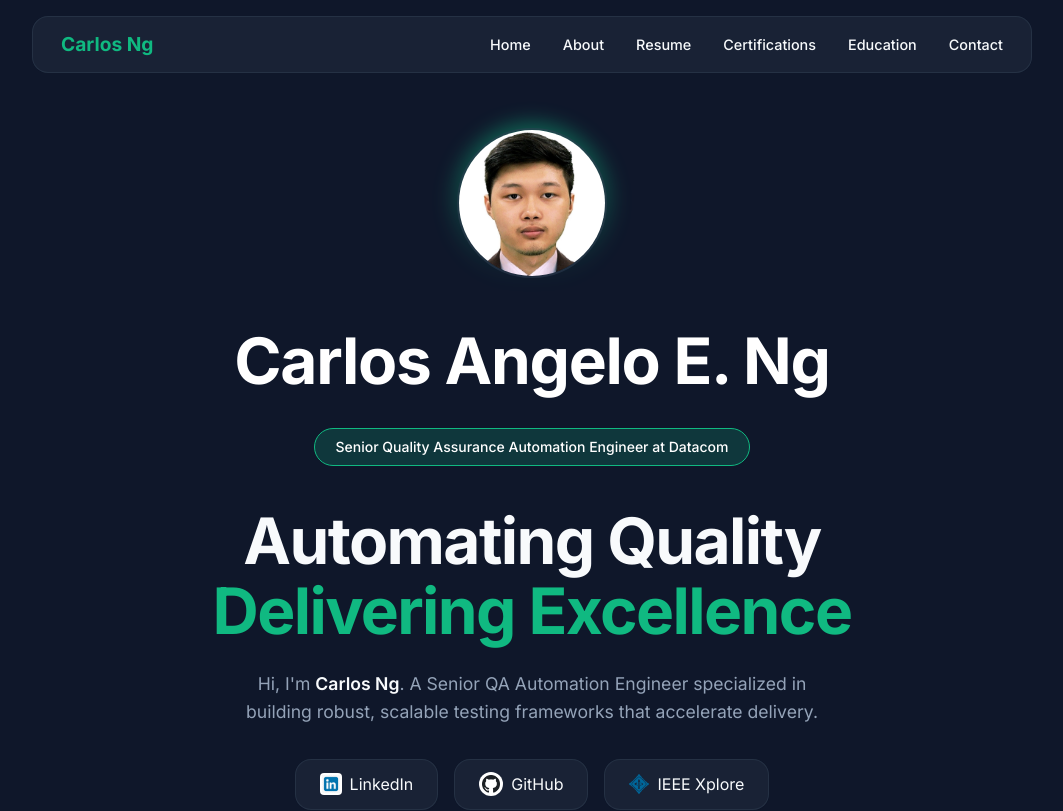
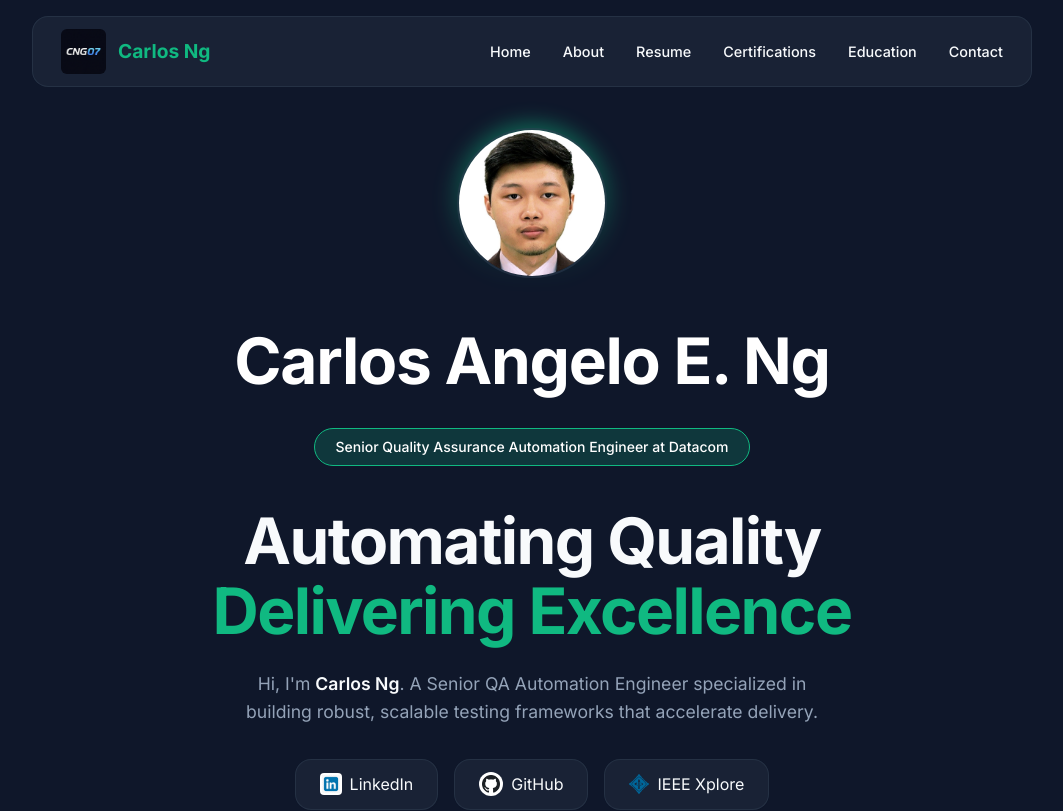
Before and after one commit to cng07/carlosng07, a React (Vite) app: page / in a window 1280 px wide. Shown: the top 811 px of the page, without its empty margins (108-1171 px from the left). Built offline with nearby package versions, Linux system fonts and the light colour scheme; no server answers.

Commit message:
Update logo

```diff
--- a/index.html
+++ b/index.html
@@ -1,13 +1,16 @@
 <!DOCTYPE html>
 <html lang="en">
+
 <head>
   <meta charset="UTF-8">
-  <link rel="icon" href="/favicon.ico" />
+  <link rel="icon" type="image/png" href="/cng07-logo.png" />
   <meta name="viewport" content="width=device-width, initial-scale=1.0">
   <title>Carlos Ng | Portfolio</title>
 </head>
+
 <body>
   <div id="app"></div>
   <script type="module" src="/src/main.jsx"></script>
 </body>
+
 </html>
--- a/src/App.jsx
+++ b/src/App.jsx
@@ -81,9 +81,9 @@ const App = () => {
             <div className="portfolio">
                 {/* Navigation */}
                 <nav className="glass nav-bar">
-                    <Link to="/" className="nav-logo" onClick={() => window.scrollTo({ top: 0, behavior: 'smooth' })}>
-                        <span className="nav-logo-full">Carlos Ng</span>
-                        <span className="nav-logo-short">C.NG</span>
+                    <Link to="/" className="nav-logo" onClick={() => window.scrollTo({ top: 0, behavior: 'smooth' })} style={{ display: 'flex', alignItems: 'center', gap: '0.75rem' }}>
+                        <img src="/cng07-logo.png" alt="CNG07 Logo" style={{ height: '45px', width: 'auto', borderRadius: '6px' }} />
+                        Carlos Ng
                     </Link>
 
                     {/* Desktop Links */}
```
Also changed, not shown: public/cng07-logo.png (added).
